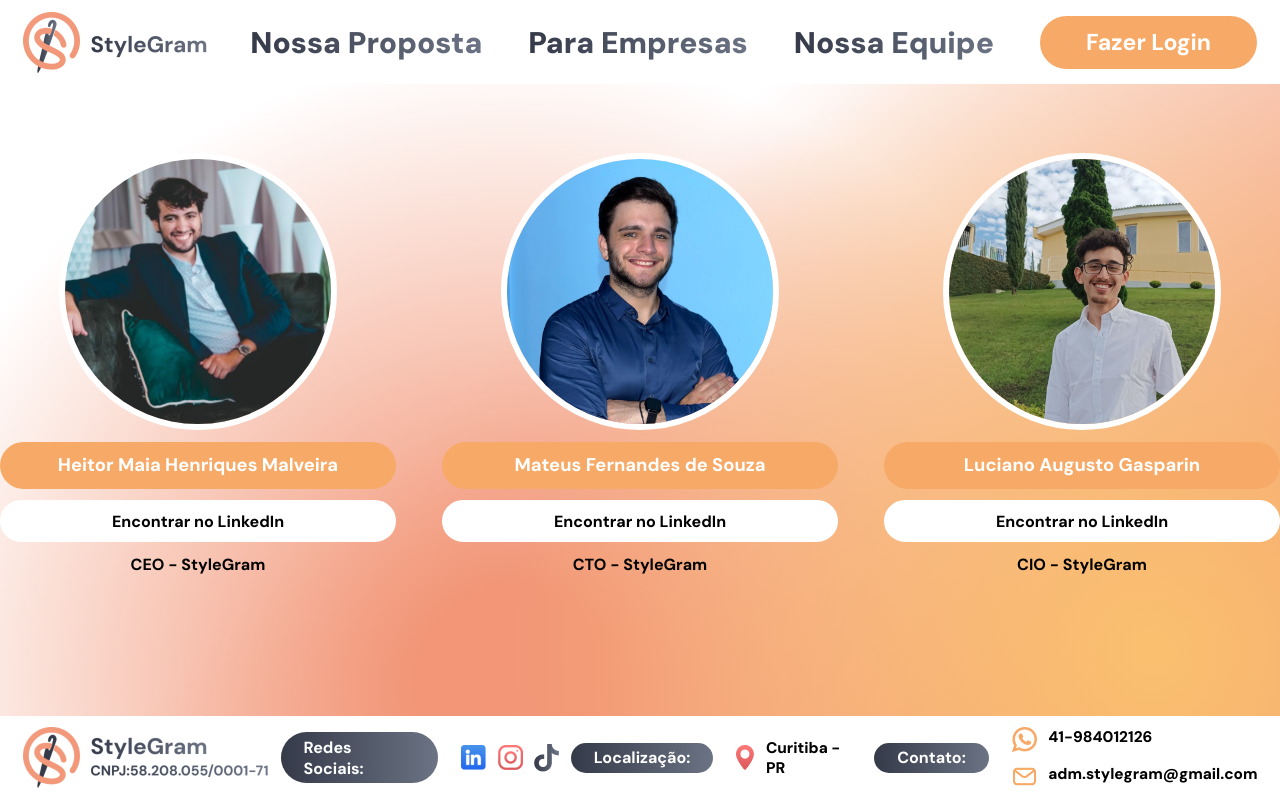
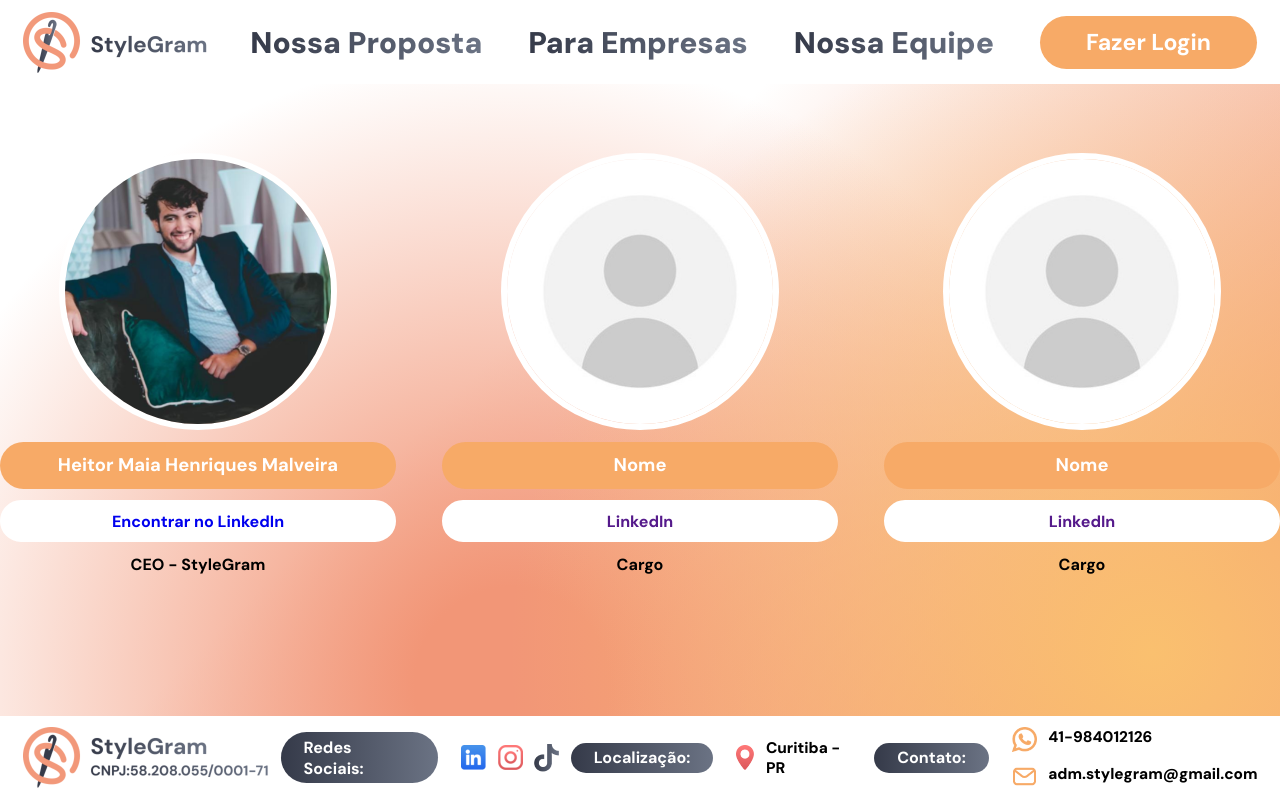
Before and after one commit to lucianogasp/StyleGramLandingPage, a React (Vite) app in the folder vite-react/: page /nossa-equipe in a window 1280 px wide. Built offline with nearby package versions, Linux system fonts and the light colour scheme.

Commit message:
feature: implementando imagem default e links para componente /Fetauring.jsx

```diff
--- a/vite-react/src/components/Featuring/Featuring.css
+++ b/vite-react/src/components/Featuring/Featuring.css
@@ -29,3 +29,6 @@
   text-align: center;
   width: 100%;
 }
+.featuring-section h3 a {
+  text-decoration-line: none;
+}
--- a/vite-react/src/components/Featuring/Featuring.jsx
+++ b/vite-react/src/components/Featuring/Featuring.jsx
@@ -8,7 +8,9 @@ export function Featuring({ featuringContent }) {
         <img src={featuringContent.image} alt={featuringContent.imageAlt} />
       </figure>
       <h3 className='login-button'>{featuringContent.title}</h3>
-      <h3 className='border-shdw-yellow'>{featuringContent.subtitle}</h3>
+      <h3 className='border-shdw-yellow'>
+        <a href={featuringContent.link} target='blank'>{featuringContent.subtitle}</a>
+      </h3>
       <h3>{featuringContent.lead}</h3>
     </section>
   )
--- a/vite-react/src/pages/NossaEquipe/NossaEquipe.data.jsx
+++ b/vite-react/src/pages/NossaEquipe/NossaEquipe.data.jsx
@@ -1,24 +1,27 @@
 // import assets
-import { heitorFt, mateusFt, lucianoFt } from '@/assets/images';
+import { defaultFt, heitorFt } from '@/assets/images';
 
 export const featuringHeitor = {
-  image: heitorFt,
-  imageAlt: 'heitor-ft',
-  title: 'Heitor Maia Henriques Malveira',
-  subtitle: 'Encontrar no LinkedIn',
-  lead: 'CEO - StyleGram'
+  image: heitorFt ?? defaultFt,
+  imageAlt: 'heitor-ft' ?? '',
+  title: 'Heitor Maia Henriques Malveira' ?? '',
+  subtitle: 'Encontrar no LinkedIn' ?? '',
+  link: 'https://www.linkedin.com/in/heitor-maia-henriques-malveira-11930015b/',
+  lead: 'CEO - StyleGram' ?? ''
 };
 export const featuringMateus = {
-  image: mateusFt,
-  imageAlt: 'mateus-ft',
-  title: 'Mateus Fernandes de Souza',
-  subtitle: 'Encontrar no LinkedIn',
-  lead: 'CTO - StyleGram'
+  image: defaultFt,
+  imageAlt: 'image-profile',
+  title: 'Nome',
+  subtitle: 'LinkedIn',
+  link: '',
+  lead: 'Cargo'
 };
 export const featuringLuciano = {
-  image: lucianoFt,
-  imageAlt: 'luciano-ft',
-  title: 'Luciano Augusto Gasparin',
-  subtitle: 'Encontrar no LinkedIn',
-  lead: 'CIO - StyleGram'
+  image: defaultFt,
+  imageAlt: 'image-profile',
+  title: 'Nome',
+  subtitle: 'LinkedIn',
+  link: '',
+  lead: 'Cargo'
 };
```
Also changed, not shown: vite-react/src/assets/images/index.jsx (+4 -3 lines), vite-react/src/assets/images/default-ft-edited.jpg (added), vite-react/src/assets/images/default-ft.jpg (added).
